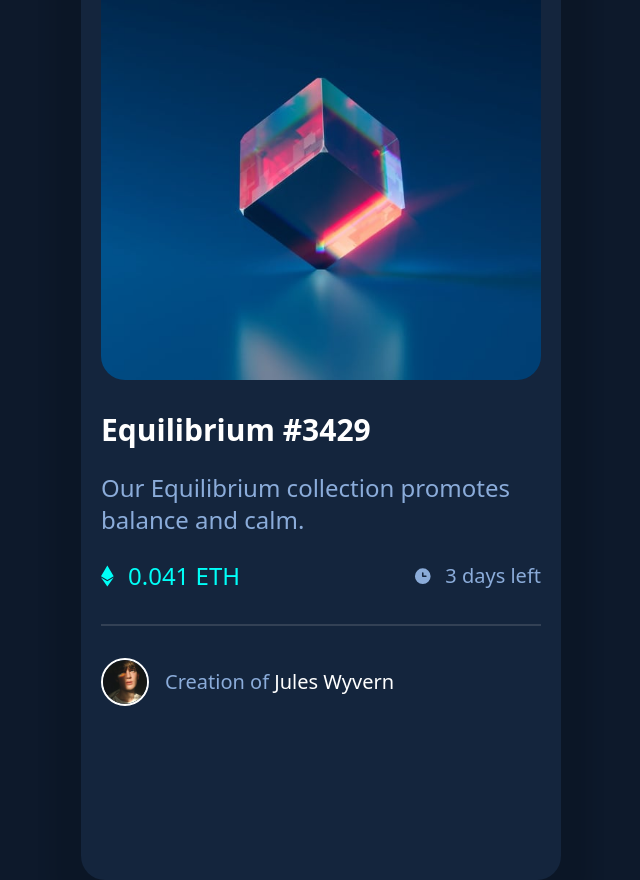
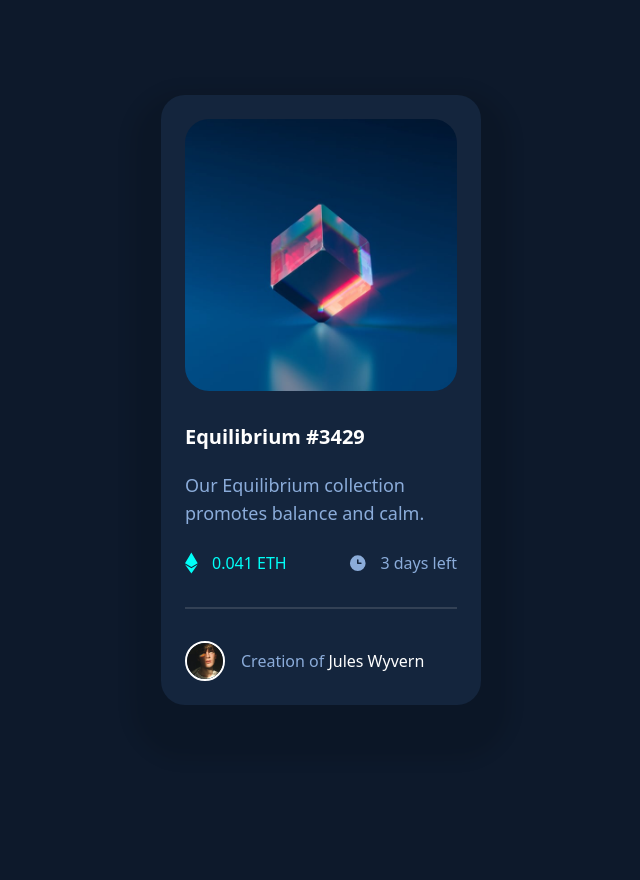
Before and after one commit to amittam104/NFT-card, a website: page src/index.html in a window 1280 px wide. Shown: the whole page, without its empty margins (319-959 px from the left). After the commit the page ends 800 px from the top, so only its background shows below. Drawn offline with Linux system fonts and the light colour scheme.

Commit message:
NFT card

```diff
--- a/src/index.html
+++ b/src/index.html
@@ -15,7 +15,7 @@
   <body class="bg-[#0d192b] h-screen flex flex-col items-center justify-center">
     <div>
       <div
-        class="sm:max-w-[30rem] h-[60rem] max-w-[90%] mx-auto bg-[#14253d] text-white p-5 flex flex-col gap-8 rounded-3xl shadow-[0_25px_15px_30px_rgba(0,0,0,0.1)]"
+        class="max-w-[20rem] mx-auto bg-[#14253d] text-white p-6 flex flex-col gap-8 rounded-3xl shadow-[0_25px_15px_30px_rgba(0,0,0,0.1)]"
       >
         <div class="group rounded-3xl relative cursor-pointer">
           <div class="relative">
@@ -47,12 +47,12 @@
         </div>
         <div>
           <h1
-            class="sm:text-3xl text-2xl font-bold mb-6 hover:text-[#00FFF8] cursor-pointer"
+            class="sm:text-xl text-lg font-bold mb-5 hover:text-[#00FFF8] cursor-pointer"
           >
             Equilibrium #3429
           </h1>
           <p
-            class="sm:text-2xl text-[1.2rem] font-light mb-6 text-[#8bacda] leading-9"
+            class="sm:text-lg text-[1rem] font-light mb-6 text-[#8bacda] leading-7"
           >
             Our Equilibrium collection promotes balance and calm.
           </p>
@@ -70,7 +70,7 @@
                     fill="#00FFF8"
                   />
                 </svg>
-                <p class="text-[#00FFF8] sm:text-2xl text-xl font-medium">
+                <p class="text-[#00FFF8] sm:text-md text-md font-medium">
                   0.041 ETH
                 </p>
               </div>
@@ -86,17 +86,17 @@
                     fill="#8BACD9"
                   />
                 </svg>
-                <p class="text-[#8bacda] text-xl font-medium">3 days left</p>
+                <p class="text-[#8bacda] text-md font-medium">3 days left</p>
               </div>
             </div>
           </div>
           <div class="flex items-center gap-4 pt-5 sm:pt-8">
             <img
-              class="sm:w-12 sm:h-12 w-10 h-10 border-solid border-2 border-white rounded-full"
+              class="sm:w-10 sm:h-10 w-8 h-8 border-solid border-2 border-white rounded-full"
               src="./images/image-avatar.png"
               alt="profile image"
             />
-            <p class="text-[#8bacda] sm:text-xl text-lg font-normal">
+            <p class="text-[#8bacda] sm:text-md text-md font-normal">
               Creation of
               <span class="text-white hover:text-[#00FFF8] cursor-pointer"
                 >Jules Wyvern</span
```
Also changed, not shown: src/output.css.
